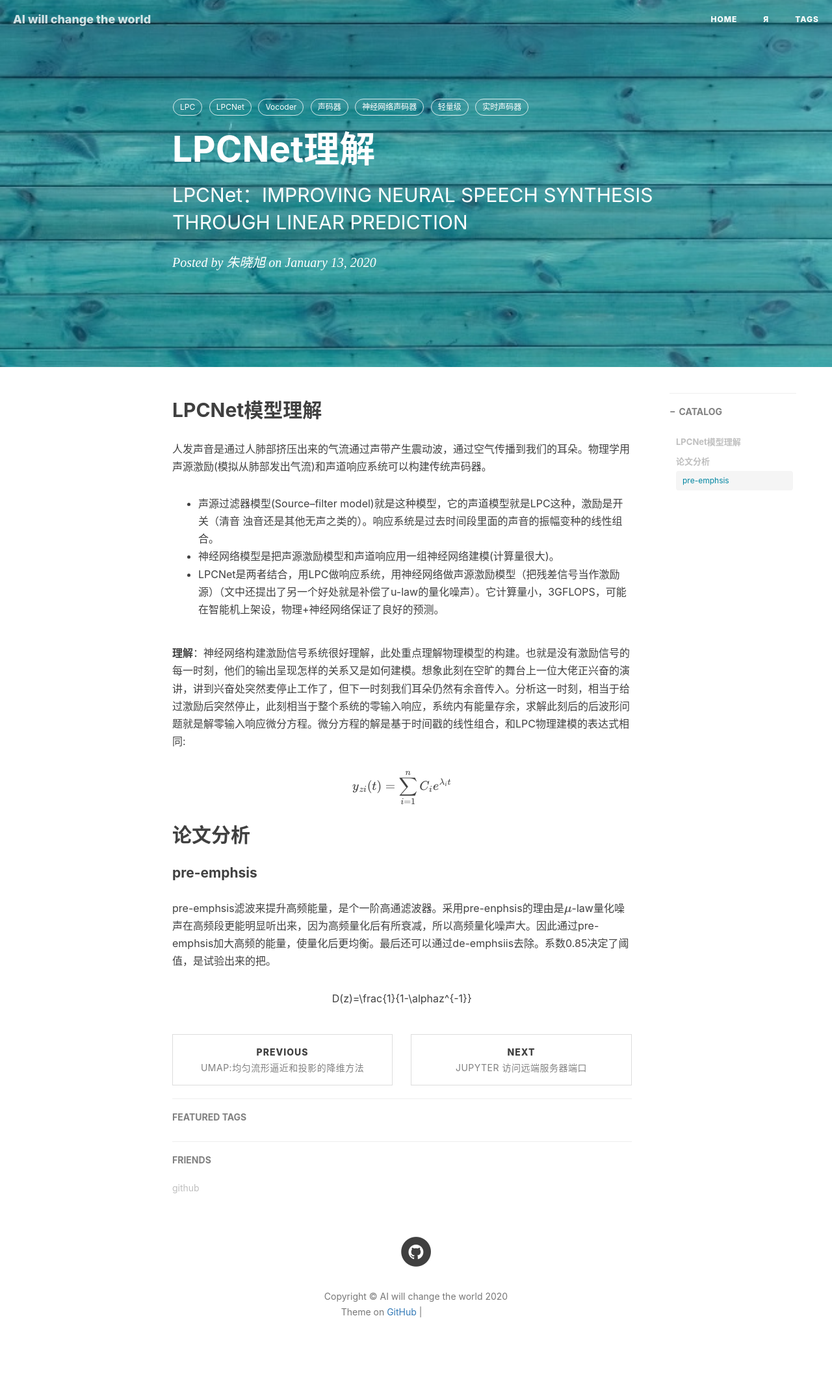
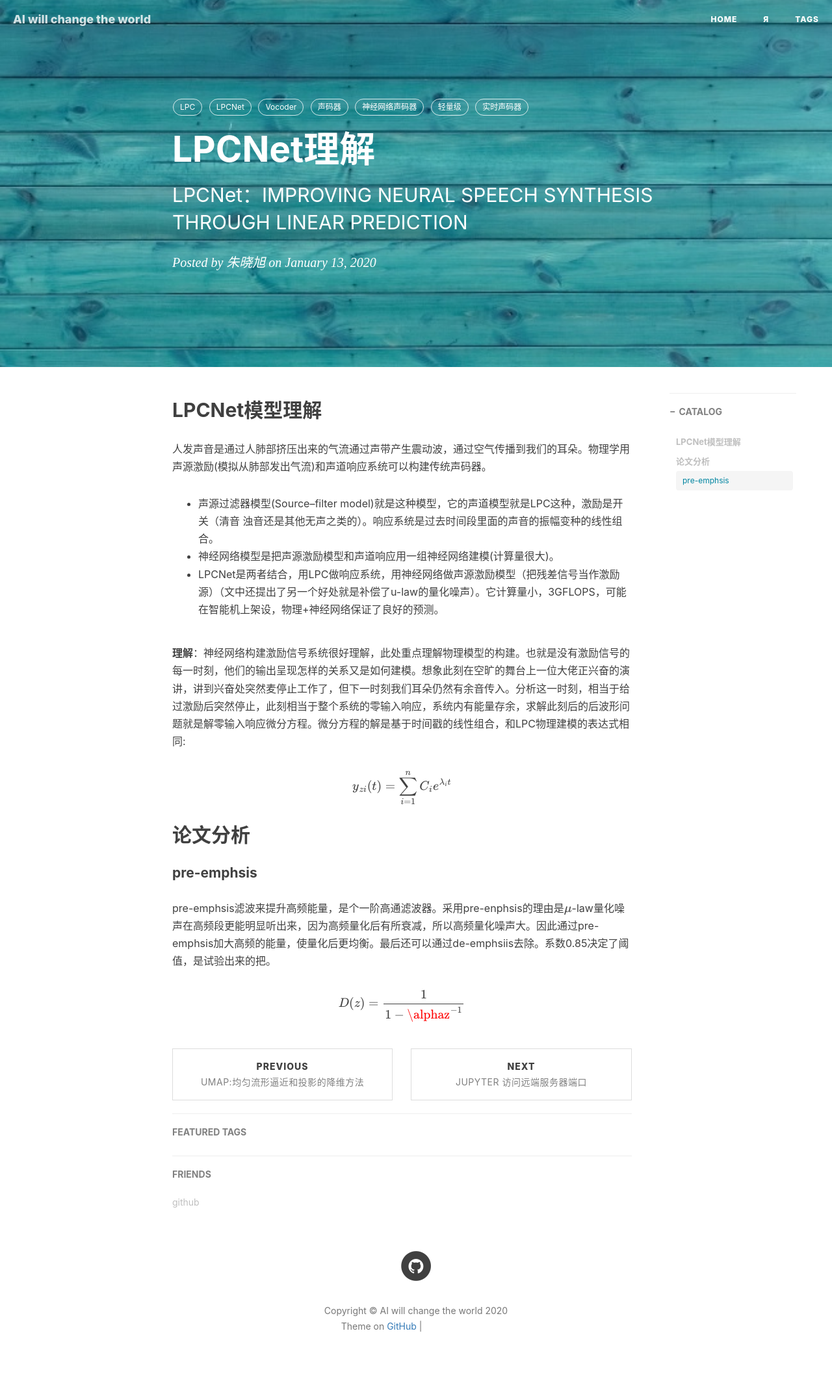
Before and after one commit to zhuxiaoxuhit/zhuxiaoxuhit.github.io, a Jekyll site: the page built from _posts/2020-01-14-LPCNet：物理建模加神经网络的声码器系统.md, in a window 1280 px wide. Shown: the whole page at 65% size. Built offline with Jekyll 4.4.1, drawn with Linux system fonts in a browser that asks for light colours; nearby versions of some CDN libraries; formulas are drawn with MathJax 3; comment, search, counter and statistics services are not loaded; before the commit the page ends 2124 px from its top, so only the background shows below that; grey boxes are pictures that could not be loaded.

Commit message:
[ADD] formula mid

```diff
--- a/_posts/2020-01-14-LPCNet：物理建模加神经网络的声码器系统.md
+++ b/_posts/2020-01-14-LPCNet：物理建模加神经网络的声码器系统.md
@@ -31,4 +31,4 @@ tags:
 ## 论文分析
 #### pre-emphsis
 pre-emphsis滤波来提升高频能量，是个一阶高通滤波器。采用pre-enphsis的理由是$\mu$-law量化噪声在高频段更能明显听出来，因为高频量化后有所衰减，所以高频量化噪声大。因此通过pre-emphsis加大高频的能量，使量化后更均衡。最后还可以通过de-emphsiis去除。系数0.85决定了阈值，是试验出来的把。
-<center>D(z)=\frac{1}{1-\alphaz^{-1}}</center>
+<center>$$D(z)=\frac{1}{1-\alphaz^{-1}}$$</center>
```
